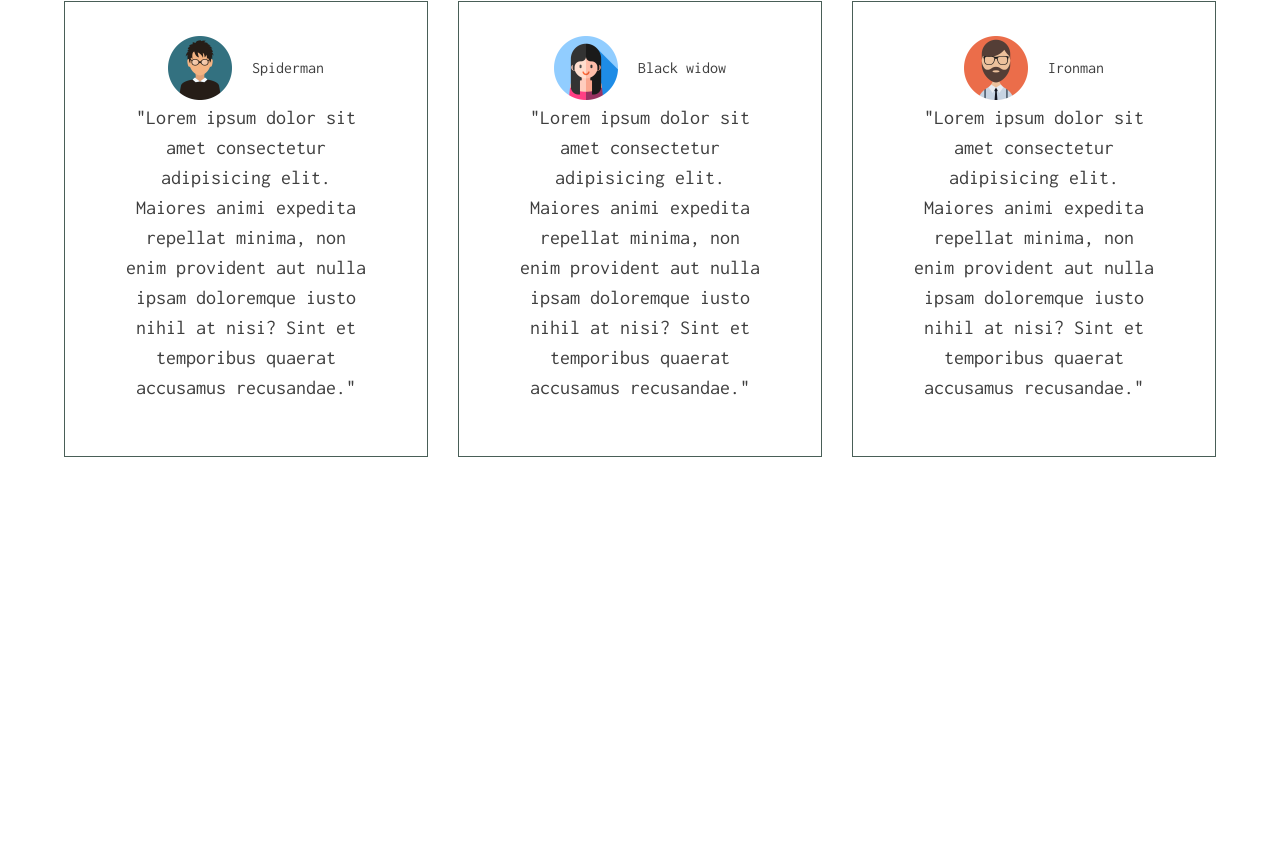
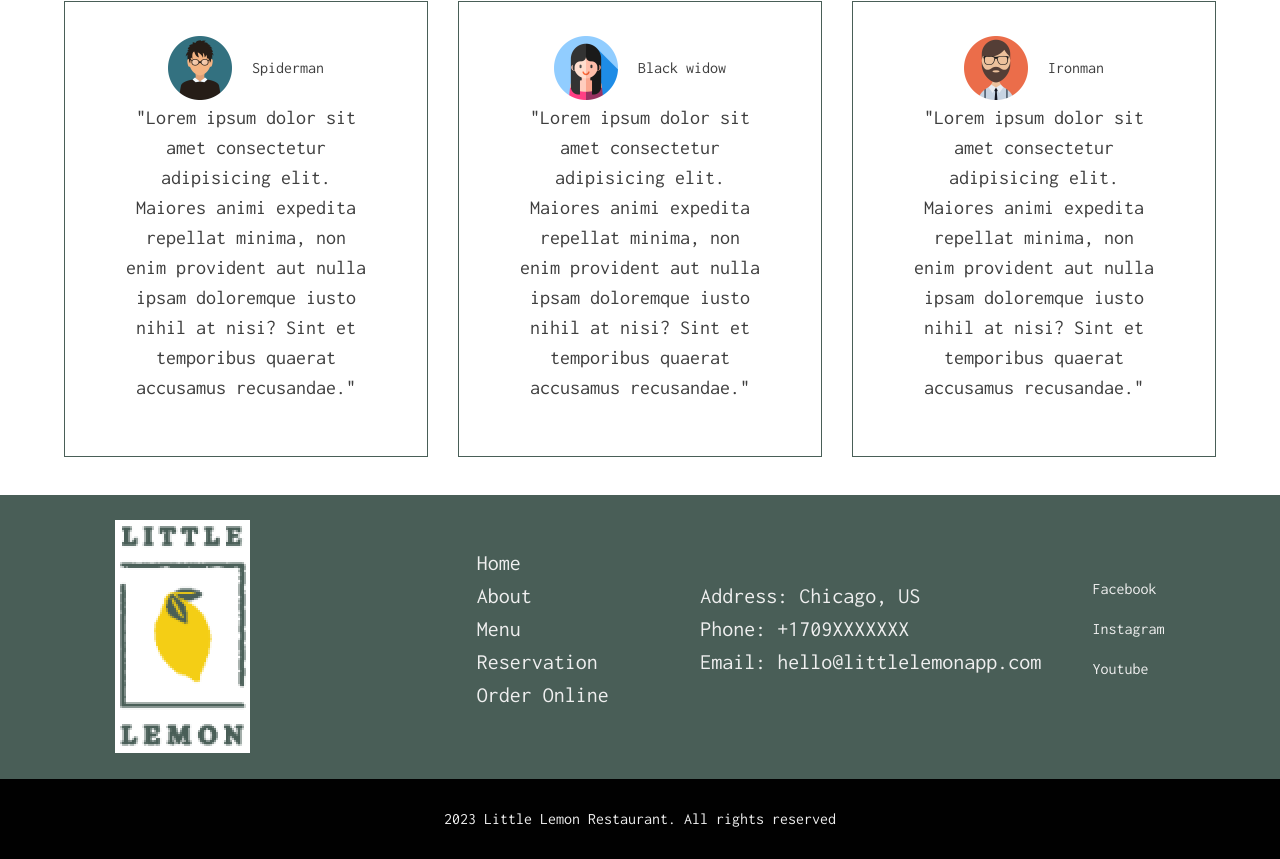
Before and after one commit to tanzimr8/little-lemon-website, a React (Create React App) app: page / in a window 1280 px wide. Shown: the part 1447-2306 px from the top of the page. Before the commit the page ends 1942 px from the top, so only its background shows below. Built offline with nearby package versions, Linux system fonts and the light colour scheme.

Commit message:
Footer UI added

```diff
--- a/src/App.css
+++ b/src/App.css
@@ -11,6 +11,8 @@
 body{
   font-family: var(--font);
   color: var(--text-color);
+  margin:0;
+  padding:0;
 }
 .cta{
   background-color: var(--secondary);
@@ -158,3 +160,36 @@ header{
   /* font-style: italic; */
   padding: 1% 0;
 }
+footer{
+  display: flex;
+  justify-content: center;
+  align-items: center;
+  min-height: 30vh;
+  justify-content: space-evenly;
+  background-color: var(--primary);
+  color: var(--light);
+  padding: 2% 5%;
+}
+footer .footer-col-1 img{
+  width: 50%;
+}
+footer .footer-col-2 ul li{
+  list-style: none;
+  font-size: 22px;
+}
+
+footer .footer-col-3 ul li{
+  list-style: none;
+  font-size: 22px;
+}
+.footer-bottom{
+  background-color: var(--dark) ;
+  color: var(--light);
+  min-height: 10vh;
+  display: flex;
+  align-items: center;
+  justify-content: center;
+}
+.footer-bottom p{
+  margin:0;
+}
--- a/src/components/Homepage/Index.jsx
+++ b/src/components/Homepage/Index.jsx
@@ -2,12 +2,14 @@ import React from 'react'
 import Header from './Header';
 import Specials from './Specials'
 import Testominials from './Testominials';
+import Footer from './../shared/Footer';
 const Index = () => {
   return (
     <>
      <Header/>
      <Specials/>
      <Testominials/>
+     <Footer/>
     </>
   )
 }
--- a/src/components/shared/Footer.jsx
+++ b/src/components/shared/Footer.jsx
@@ -1,9 +1,43 @@
 import React from 'react'
-
+import logo from './../../images/logo.png'
 const Footer = () => {
   return (
     <>
-     Footer
+    <footer>
+      <div className="footer-col-1">
+        <img src={logo} alt="LOGO" srcset="" />
+      </div>
+      <div className="footer-col-2">
+        <div className="sitemap">
+          <ul>
+            <li>Home</li>
+            <li>About</li>
+            <li>Menu</li>
+            <li>Reservation</li>
+            <li>Order Online</li>
+          </ul>
+        </div>
+      </div>
+      <div className="footer-col-3">
+        <div className="contact">
+          <ul>
+            <li>Address: Chicago, US</li>
+            <li>Phone: +1709XXXXXXX</li>
+            <li>Email: hello@littlelemonapp.com</li>
+          </ul>
+        </div>
+      </div>
+      <div className="footer-col-4">
+        <div className="social-media">
+          <p>Facebook</p>
+          <p>Instagram</p>
+          <p>Youtube</p>
+        </div>
+      </div>
+    </footer>
+    <div className="footer-bottom">
+        <p>2023 Little Lemon Restaurant. All rights reserved</p>
+    </div>
     </>
   )
 }
```
Also changed, not shown: src/images/logo.png (added).
